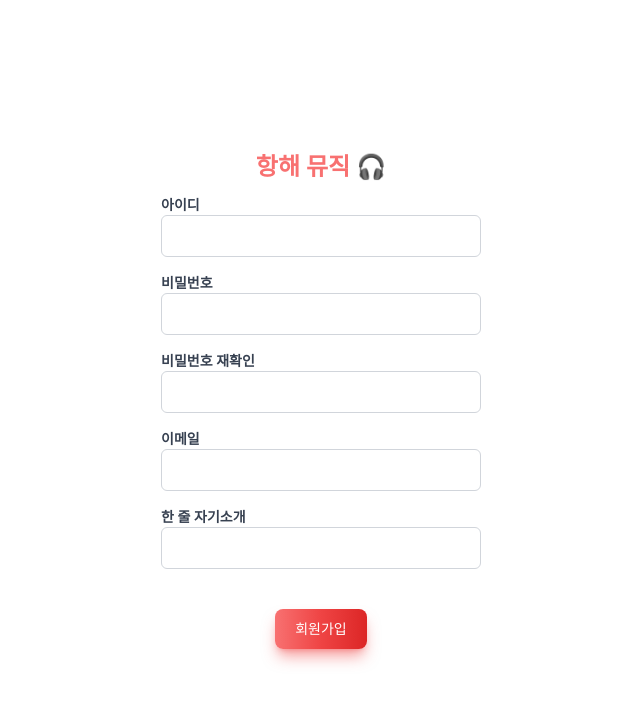
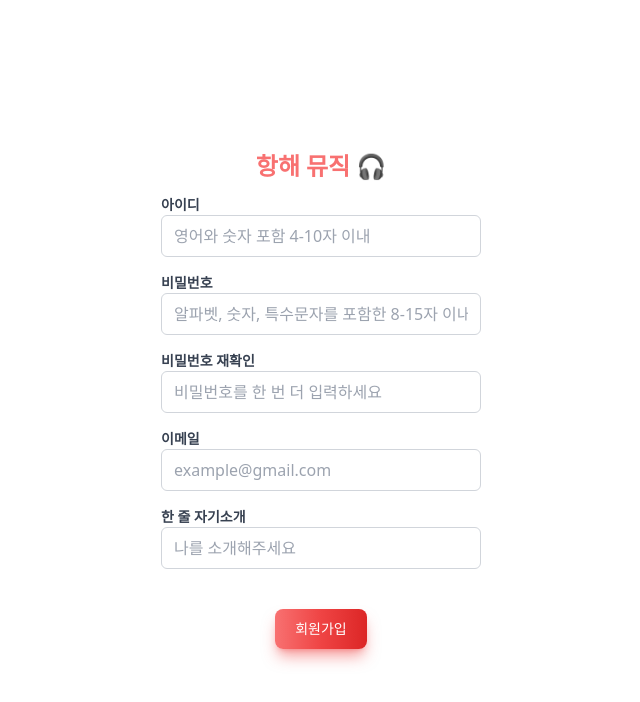
Before and after one commit to nvnhong/hh99-music, a React (Vite) app: page /join in a window 1280 px wide. Shown: the top 702 px of the page, without its empty margins (319-959 px from the left). Built offline with nearby package versions, Linux system fonts and the light colour scheme; no server answers; a web font is replaced by a local one.

Commit message:
회원가입 페이지의 placeholder 추가

```diff
--- a/src/pages/JoinPage.jsx
+++ b/src/pages/JoinPage.jsx
@@ -118,6 +118,7 @@ export default function JoinPage() {
             } focus:outline-none focus:border-red-500`}
             type="text"
             value={idInput}
+            placeholder="영어와 숫자 포함 4-10자 이내"
             onChange={idHandleChange}
           />
           {errorMsg.username && (
@@ -139,6 +140,7 @@ export default function JoinPage() {
             type="password"
             value={pwInput}
             onChange={pwHandleChange}
+            placeholder="알파벳, 숫자, 특수문자를 포함한 8-15자 이내"
           />
           {errorMsg.password && (
             <div className="text-xs text-red-500 mt-2">{errorMsg.password}</div>
@@ -159,6 +161,7 @@ export default function JoinPage() {
             type="password"
             value={confirmPwInput}
             onChange={confirmPwHandleChange}
+            placeholder="비밀번호를 한 번 더 입력하세요"
           />
           {errorMsg.confirmPassword && (
             <div className="text-xs text-red-500 mt-2">
@@ -180,6 +183,7 @@ export default function JoinPage() {
             } focus:outline-none focus:border-red-500`}
             value={emailInput}
             onChange={emailHandleChange}
+            placeholder="example@gmail.com"
           />
           {errorMsg.email && (
             <div className="text-xs text-red-500 mt-2">{errorMsg.email}</div>
@@ -199,6 +203,7 @@ export default function JoinPage() {
             } focus:outline-none focus:border-red-500`}
             value={bioInput}
             onChange={bioHandleChange}
+            placeholder="나를 소개해주세요"
           />
           {errorMsg.bio && (
             <div className="text-xs text-red-500 mt-2">{errorMsg.bio}</div>
```
